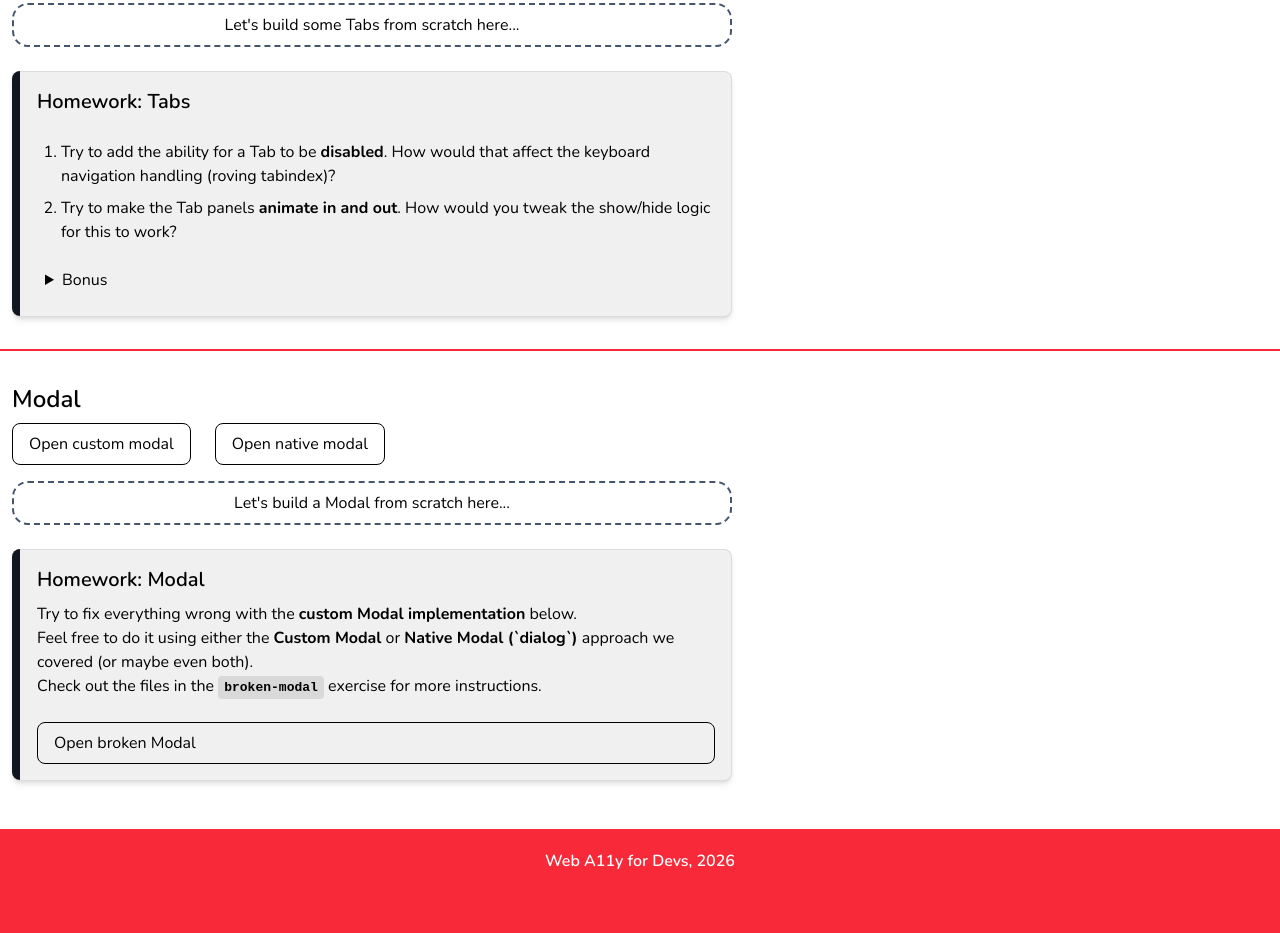
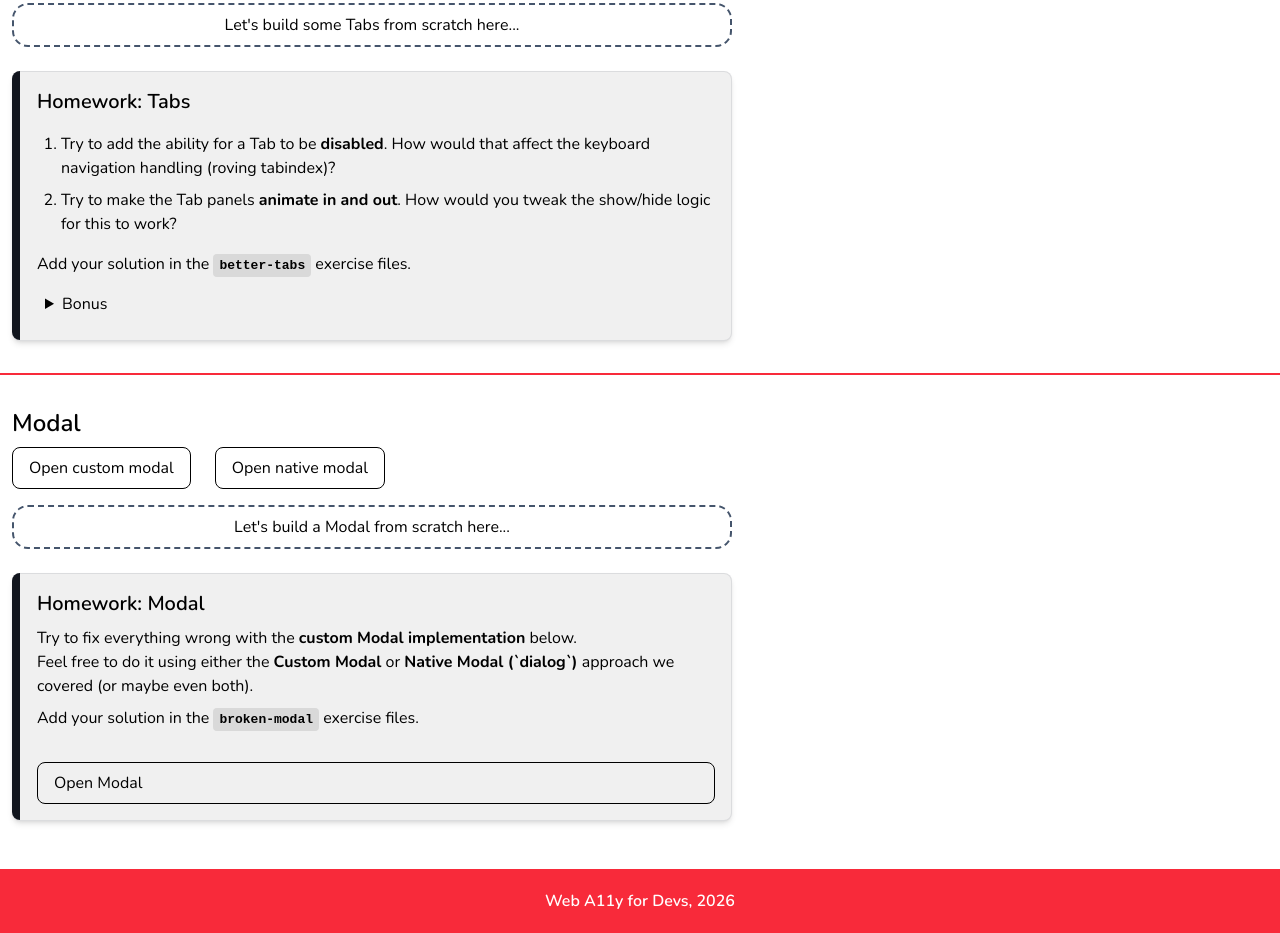
Before and after one commit to dshijakovskiTDL/web-a11y-for-developers, a website: page src/pages/components.html in a window 1280 px wide. Shown: the part 1357-2290 px from the top of the page. Before the commit the page ends 2250 px from the top, so only its background shows below. Drawn offline with nearby package versions, Linux system fonts and the light colour scheme.

Commit message:
Components: Better exercise instructions

```diff
--- /dev/null
+++ b/src/exercises/accordions/accordions.js
@@ -0,0 +1 @@
+// TODO: Add the missing functionality needed to have only 1 Accordion open at a time
--- /dev/null
+++ b/src/exercises/accordions/style.css
@@ -0,0 +1,2 @@
+/* TODO: Add some styles to animate the toggling of the accordions */
+/* TODO: Try to add some reasonable spacing, typography etc. */
--- /dev/null
+++ b/src/exercises/better-tabs/better-tabs.js
@@ -0,0 +1 @@
+// TODO: Add the missing functionality needed to have disabled and animating Tabs
--- /dev/null
+++ b/src/exercises/better-tabs/style.css
@@ -0,0 +1,2 @@
+/* TODO: Add some styles to animate the toggling of the Tabs */
+/* TODO: Try to add some reasonable spacing, typography etc. */
--- a/src/pages/components.html
+++ b/src/pages/components.html
@@ -123,9 +123,9 @@
           <h3 id="accordion-exercise">Homework: Accordion</h3>
 
           <p class="pb-4">
-            Tweak the Accordion implementation to be able to
-            <b>close other open Accordions when opening another Accordion</b>
-            such that only one can be open at a given time.
+            Add onto the Accordion implementation such that
+            <b>only one can be open at a given time</b>. Add your solution in the
+            <span class="code">accordions</span> exercise files.
           </p>
 
           <div class="accordion-group space-y-2">
@@ -295,7 +295,7 @@
         <section class="exercise shadow-md" aria-labelledby="tabs-exercise">
           <h3 id="tabs-exercise">Homework: Tabs</h3>
 
-          <ol class="list-decimal space-y-2 py-4 *:ml-6">
+          <ol class="list-decimal space-y-2 py-2 *:ml-6">
             <li>
               Try to add the ability for a Tab to be <b>disabled</b>. How would that affect the
               keyboard navigation handling (roving tabindex)?
@@ -306,6 +306,8 @@
               show/hide logic for this to work?
             </li>
           </ol>
+
+          <p>Add your solution in the <span class="code">better-tabs</span> exercise files.</p>
 
           <details class="max-w-[80ch] [&::details-content]:pl-5">
             <summary>Bonus</summary>
@@ -416,18 +418,19 @@
         <section class="exercise shadow-md" aria-labelledby="modal-exercise">
           <h3 id="modal-exercise">Homework: Modal</h3>
 
-          <p class="pb-4">
+          <p>
             Try to fix everything wrong with the <b>custom Modal implementation</b> below.
             <br />
             Feel free to do it using either the <b>Custom Modal</b> or
             <b>Native Modal (`dialog`)</b> approach we covered (or maybe even both).
-            <br />
-            Check out the files in the <span class="code">broken-modal</span> exercise for more
-            instructions.
+          </p>
+
+          <p class="pb-6">
+            Add your solution in the <span class="code">broken-modal</span> exercise files.
           </p>
 
           <div class="modal-container">
-            <div class="modal-trigger" data-broken-modal="broken-md-1">Open broken Modal</div>
+            <div class="modal-trigger" data-broken-modal="broken-md-1">Open Modal</div>
 
             <div class="modal-backdrop hidden">
               <div id="broken-md-1">
```
